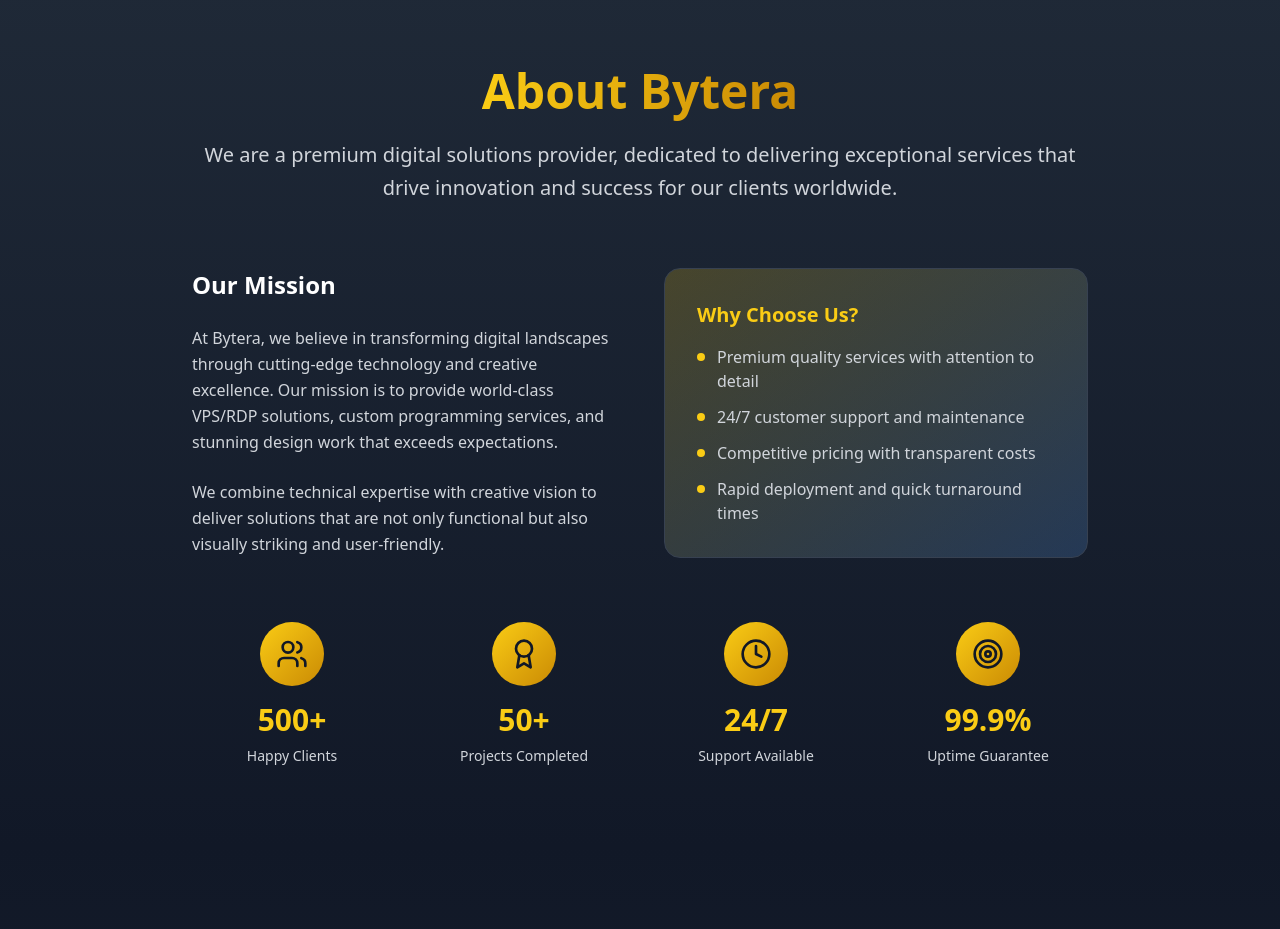
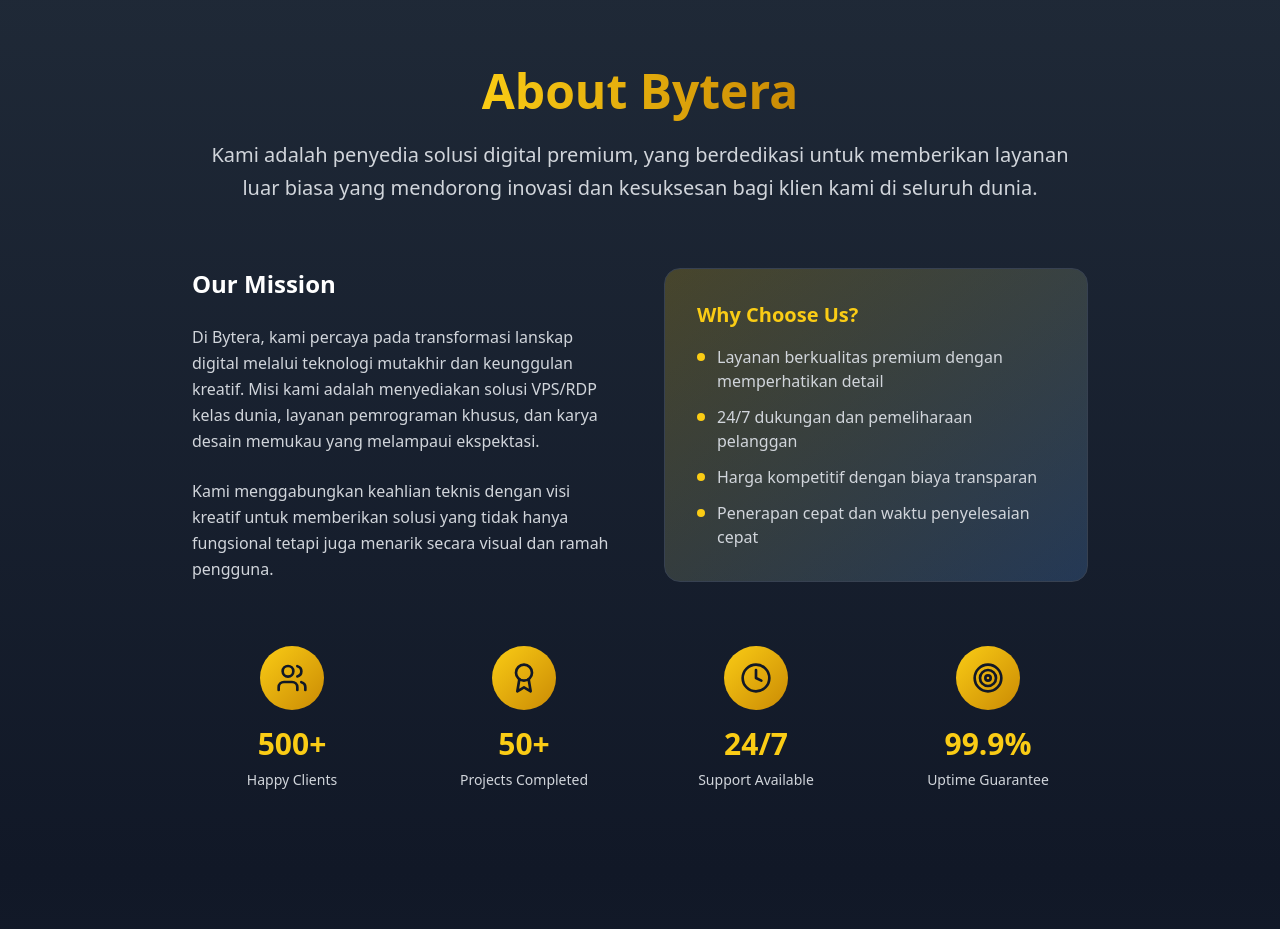
Before and after one commit to DimasDarma11/BYTERA-OFFICIAL, a React (Vite) app: page / in a window 1280 px wide. Shown: the part 1660-2589 px from the top of the page. Built offline with nearby package versions, Linux system fonts and the light colour scheme.

Commit message:
Update About.tsx

```diff
--- a/src/components/About.tsx
+++ b/src/components/About.tsx
@@ -20,8 +20,8 @@
               </span>
             </h2>
             <p className="text-xl text-gray-300 leading-relaxed">
-              We are a premium digital solutions provider, dedicated to delivering exceptional
-              services that drive innovation and success for our clients worldwide.
+              Kami adalah penyedia solusi digital premium, yang berdedikasi untuk memberikan layanan
+              luar biasa yang mendorong inovasi dan kesuksesan bagi klien kami di seluruh dunia.
             </p>
           </div>
 
@@ -29,14 +29,13 @@
             <div>
               <h3 className="text-2xl font-bold text-white mb-6">Our Mission</h3>
               <p className="text-gray-300 leading-relaxed mb-6">
-                At Bytera, we believe in transforming digital landscapes through cutting-edge
-                technology and creative excellence. Our mission is to provide world-class
-                VPS/RDP solutions, custom programming services, and stunning design work
-                that exceeds expectations.
+                Di Bytera, kami percaya pada transformasi lanskap digital melalui teknologi mutakhir
+                dan keunggulan kreatif. Misi kami adalah menyediakan solusi VPS/RDP kelas dunia, layanan pemrograman khusus,
+                dan karya desain memukau yang melampaui ekspektasi.
               </p>
               <p className="text-gray-300 leading-relaxed">
-                We combine technical expertise with creative vision to deliver solutions
-                that are not only functional but also visually striking and user-friendly.
+                Kami menggabungkan keahlian teknis dengan visi kreatif untuk memberikan solusi
+                yang tidak hanya fungsional tetapi juga menarik secara visual dan ramah pengguna.
               </p>
             </div>
 
@@ -46,19 +45,19 @@
                 <ul className="space-y-3 text-gray-300">
                   <li className="flex items-start">
                     <div className="w-2 h-2 bg-yellow-400 rounded-full mt-2 mr-3 flex-shrink-0"></div>
-                    Premium quality services with attention to detail
+                    Layanan berkualitas premium dengan memperhatikan detail
                   </li>
                   <li className="flex items-start">
                     <div className="w-2 h-2 bg-yellow-400 rounded-full mt-2 mr-3 flex-shrink-0"></div>
-                    24/7 customer support and maintenance
+                    24/7 dukungan dan pemeliharaan pelanggan
                   </li>
                   <li className="flex items-start">
                     <div className="w-2 h-2 bg-yellow-400 rounded-full mt-2 mr-3 flex-shrink-0"></div>
-                    Competitive pricing with transparent costs
+                    Harga kompetitif dengan biaya transparan
                   </li>
                   <li className="flex items-start">
                     <div className="w-2 h-2 bg-yellow-400 rounded-full mt-2 mr-3 flex-shrink-0"></div>
-                    Rapid deployment and quick turnaround times
+                    Penerapan cepat dan waktu penyelesaian cepat
                   </li>
                 </ul>
               </div>
```
